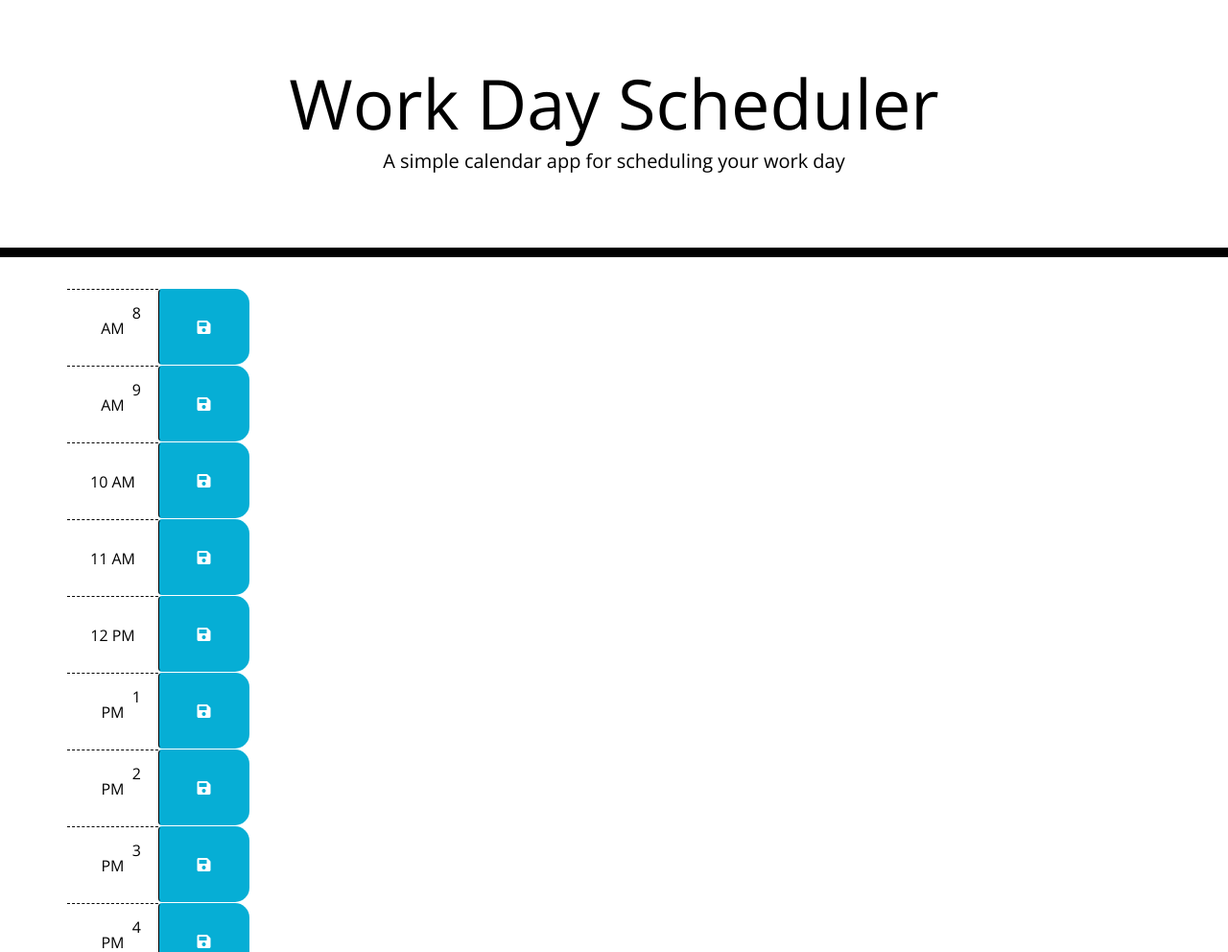
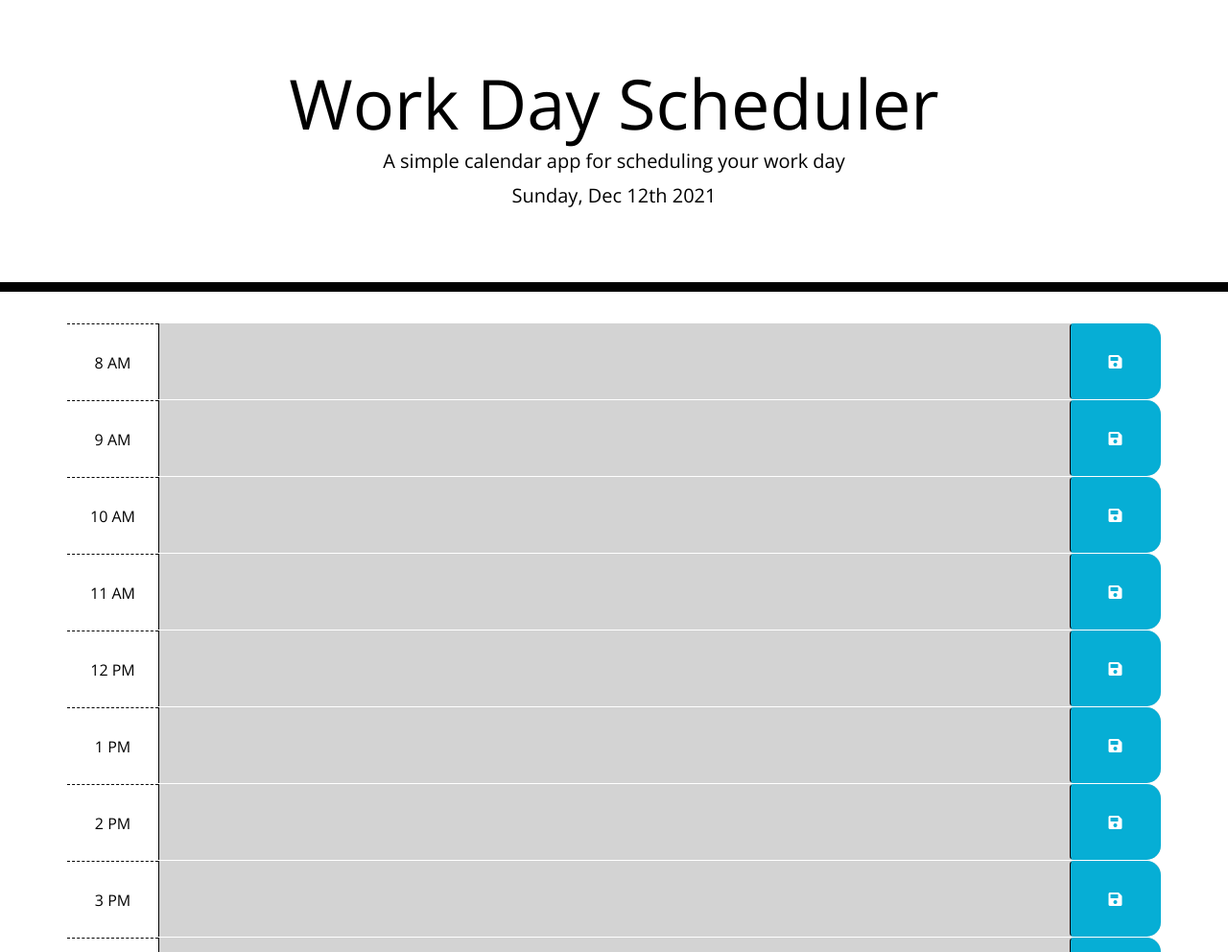
Before and after one commit to michaelcmaresco/third-party-APIs, a plain HTML site: page index.html in a window 1280 px wide. Shown: the top 992 px of the page at 96% size. Drawn offline with nearby package versions, Linux system fonts and the light colour scheme.

Commit message:
final-commit

```diff
--- a/assets/css/style.css
+++ b/assets/css/style.css
@@ -1,10 +1,10 @@
 body {
-    font-family: 'Open Sans', sans-serif;
+  font-family: "Open Sans", sans-serif;
   font-size: 16px;
   line-height: 1;
 }
 
-  textarea{
+textarea {
   background: transparent;
   border: none;
   resize: none;
@@ -21,11 +21,11 @@ body {
   border-bottom: 10px solid black;
 }
 
-  .description{
+.description {
   white-space: pre-wrap;
 }
 
-  .time-block{
+.time-block {
   text-align: center;
   border-radius: 15px;
 }
@@ -33,7 +33,7 @@ body {
 .row {
   white-space: pre-wrap;
   height: 80px;
-    border-top: 1px solid white;;
+  border-top: 1px solid white;
 }
 
 .hour {
@@ -61,11 +61,34 @@ body {
   border-left: 1px solid black;
   border-top-right-radius: 15px;
   border-bottom-right-radius: 15px;
-    background-color: #06AED5;
+  background-color: #06aed5;
   color: white;
 }
 
 .saveBtn i:hover {
   font-size: 20px;
-    transition: all .3s ease-in-out;
+  transition: all 0.3s ease-in-out;
 }
+
+/*** This is so our program is compatible with smaller devices. Such as tablets, iPads, phones,etc  ***/
+@media screen and (max-width: 768px), screen and (max-width: 575px) {
+  .row {
+    height: auto;
+    margin-top: 20px;
+  }
+
+  .hour {
+    padding-right: 25%;
+  }
+
+  .saveBtn {
+    border: 0;
+    border-radius: 0.25rem;
+    height: 50px;
+  }
+
+  textarea {
+    min-height: 85px;
+    border: 0;
+  }
+}
--- a/assets/js/script.js
+++ b/assets/js/script.js
@@ -0,0 +1,51 @@
+// Today's current date
+var todayDate = moment().format('dddd, MMM Do YYYY');
+$("#currentDay").html(todayDate);
+
+$(document).ready(function () {
+    $(".saveBtn").on("click", function () {
+        var text = $(this).siblings(".description").val();
+        var time = $(this).parent().attr("id");
+
+        // Saving locally
+        localStorage.setItem(time, text);
+    })
+
+    function timeTracker() {
+        var timeNow = moment().hour();
+
+        // loop blocks
+        $(".time-block").each(function () {
+            var blockTime = parseInt($(this).attr("id").split("hour")[1]);
+                if (blockTime < timeNow) {
+                    $(this).removeClass("future");
+                    $(this).removeClass("present");
+                    $(this).addClass("past");
+                }
+                else if (blockTime === timeNow) {
+                    $(this).removeClass("past");
+                    $(this).removeClass("future");
+                    $(this).addClass("present");
+                }
+                else {
+                    $(this).removeClass("present");
+                    $(this).removeClass("past");
+                    $(this).addClass("future");
+
+                }
+            })
+        }
+
+    $("#hour8 .description").val(localStorage.getItem("hour8"));
+    $("#hour9 .description").val(localStorage.getItem("hour9"));
+    $("#hour10 .description").val(localStorage.getItem("hour10"));
+    $("#hour11 .description").val(localStorage.getItem("hour11"));
+    $("#hour12 .description").val(localStorage.getItem("hour12"));
+    $("#hour13 .description").val(localStorage.getItem("hour13"));
+    $("#hour14 .description").val(localStorage.getItem("hour14"));
+    $("#hour15 .description").val(localStorage.getItem("hour15"));
+    $("#hour16 .description").val(localStorage.getItem("hour16"));
+    $("#hour17 .description").val(localStorage.getItem("hour17"));
+
+    timeTracker();
+})
--- a/index.html
+++ b/index.html
@@ -1,5 +1,6 @@
 <!DOCTYPE html>
 <html lang="en">
+
 <head>
 	<meta charset="UTF-8" />
 	<meta name="viewport" content="width=device-width, initial-scale=1.0" />
@@ -9,7 +10,7 @@
 		integrity="sha384-50oBUHEmvpQ+1lW4y57PTFmhCaXp0ML5d60M1M7uH2+nqUivzIebhndOJK28anvf" crossorigin="anonymous" />
 	<link href="https://fonts.googleapis.com/css?family=Open+Sans&display=swap" rel="stylesheet" />
 	<link rel="stylesheet" href="./assets/css/style.css" />
-    <title>Work Day Scheduler</title>
+	<title>Work Day Scheduler - Challenge 5: Third-Party APIs </title>
 </head>
 
 <body>
@@ -18,14 +19,16 @@
 		<p class="lead">A simple calendar app for scheduling your work day</p>
 		<p id="currentDay" class="lead"></p>
 	</header>
+
 	<div class="container">
-      <!-- Timeblocks -->
+
+		<!-- Timeblocks-->
 
 		    <div id="hour8" class="row time-block">
             <div class="col-md-1 hour">
                 8 AM
             </div>
-            </textarea class="col-md-10 description">
+            <textarea class="col-md-10 description">
             </textarea>
             <button class="btn saveBtn col-md-1"><i class="fas fa-save"></i></button>
         </div>
@@ -34,7 +37,7 @@
             <div class="col-md-1 hour">
                 9 AM
             </div>
-            </textarea class="col-md-10 description">
+            <textarea class="col-md-10 description">
             </textarea>
             <button class="btn saveBtn col-md-1"><i class="fas fa-save"></i></button>
         </div>
@@ -43,16 +46,16 @@
             <div class="col-md-1 hour">
                 10 AM
             </div>
-            </textarea class="col-md-10 description">
+            <textarea class="col-md-10 description">
             </textarea>
             <button class="btn saveBtn col-md-1"><i class="fas fa-save"></i></button>
         </div>
 
-        <div id="hour11" class="row time-block">
+		    <div id="hour10=1" class="row time-block">
             <div class="col-md-1 hour">
                 11 AM
             </div>
-            </textarea class="col-md-10 description">
+            <textarea class="col-md-10 description">
             </textarea>
             <button class="btn saveBtn col-md-1"><i class="fas fa-save"></i></button>
         </div>
@@ -61,7 +64,7 @@
             <div class="col-md-1 hour">
                 12 PM
             </div>
-            </textarea class="col-md-10 description">
+            <textarea class="col-md-10 description">
             </textarea>
             <button class="btn saveBtn col-md-1"><i class="fas fa-save"></i></button>
         </div>
@@ -70,7 +73,7 @@
             <div class="col-md-1 hour">
                 1 PM
             </div>
-            </textarea class="col-md-10 description">
+            <textarea class="col-md-10 description">
             </textarea>
             <button class="btn saveBtn col-md-1"><i class="fas fa-save"></i></button>
         </div>
@@ -79,7 +82,7 @@
             <div class="col-md-1 hour">
                 2 PM
             </div>
-            </textarea class="col-md-10 description">
+            <textarea class="col-md-10 description">
             </textarea>
             <button class="btn saveBtn col-md-1"><i class="fas fa-save"></i></button>
         </div>
@@ -88,7 +91,7 @@
             <div class="col-md-1 hour">
                 3 PM
             </div>
-            </textarea class="col-md-10 description">
+            <textarea class="col-md-10 description">
             </textarea>
             <button class="btn saveBtn col-md-1"><i class="fas fa-save"></i></button>
         </div>
@@ -97,7 +100,7 @@
             <div class="col-md-1 hour">
                 4 PM
             </div>
-            </textarea class="col-md-10 description">
+            <textarea class="col-md-10 description">
             </textarea>
             <button class="btn saveBtn col-md-1"><i class="fas fa-save"></i></button>
         </div>
@@ -106,7 +109,7 @@
             <div class="col-md-1 hour">
                 5 PM
             </div>
-            </textarea class="col-md-10 description">
+            <textarea class="col-md-10 description">
             </textarea>
             <button class="btn saveBtn col-md-1"><i class="fas fa-save"></i></button>
         </div>
@@ -115,6 +118,7 @@
 
 	<script src="https://code.jquery.com/jquery-3.4.1.min.js"></script>
 	<script src="https://cdnjs.cloudflare.com/ajax/libs/moment.js/2.24.0/moment.min.js"></script>
-          <script src="assets/js/script.js"></script>
+	<script src="./assets/js/script.js"></script>
 </body>
+
 </html>
--- a/style.css
+++ /dev/null
@@ -1,71 +0,0 @@
-body {
-    font-family: 'Open Sans', sans-serif;
-    font-size: 16px;
-    line-height: 1;
-  }
-
-  textarea{
-    background: transparent;
-    border: none;
-    resize: none;
-    color: #000000;
-    border-left: 1px solid black;
-    padding: 10px;
-  }
-
-  .jumbotron {
-    text-align: center;
-    background-color: transparent;
-    color: black;
-    border-radius: 0;
-    border-bottom: 10px solid black;
-  }
-
-  .description{
-    white-space: pre-wrap;
-  }
-
-  .time-block{
-    text-align: center;
-    border-radius: 15px;
-  }
-
-  .row {
-    white-space: pre-wrap;
-    height: 80px;
-    border-top: 1px solid white;;
-  }
-
-  .hour {
-    background-color: #ffffff;
-    color: #000000;
-    border-top: 1px dashed #000000;
-  }
-
-  .past {
-    background-color: #d3d3d3;
-    color: white;
-  }
-
-  .present {
-    background-color: #ff6961;
-    color: white;
-  }
-
-  .future {
-    background-color: #77dd77;
-    color: white;
-  }
-
-  .saveBtn {
-    border-left: 1px solid black;
-    border-top-right-radius: 15px;
-    border-bottom-right-radius: 15px;
-    background-color: #06AED5;
-    color: white;
-  }
-
-  .saveBtn i:hover {
-    font-size: 20px;
-    transition: all .3s ease-in-out;
-  }
```
Also changed, not shown: script.js (deleted). Lines whose indentation alone changed are shown as unchanged.
